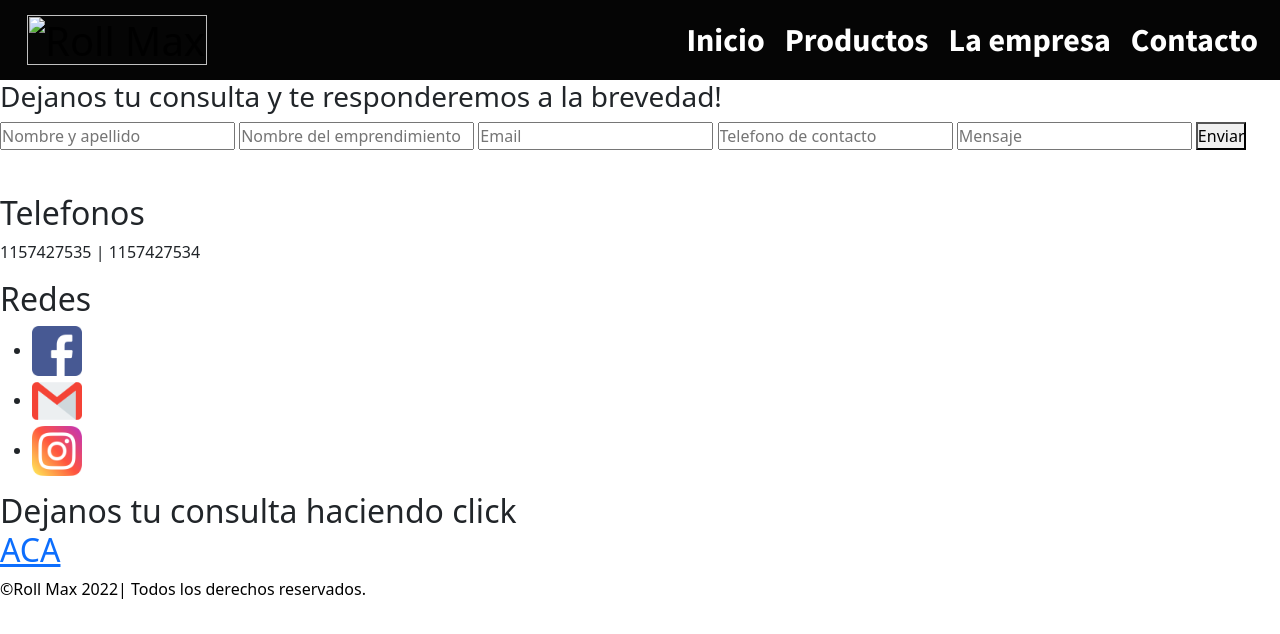
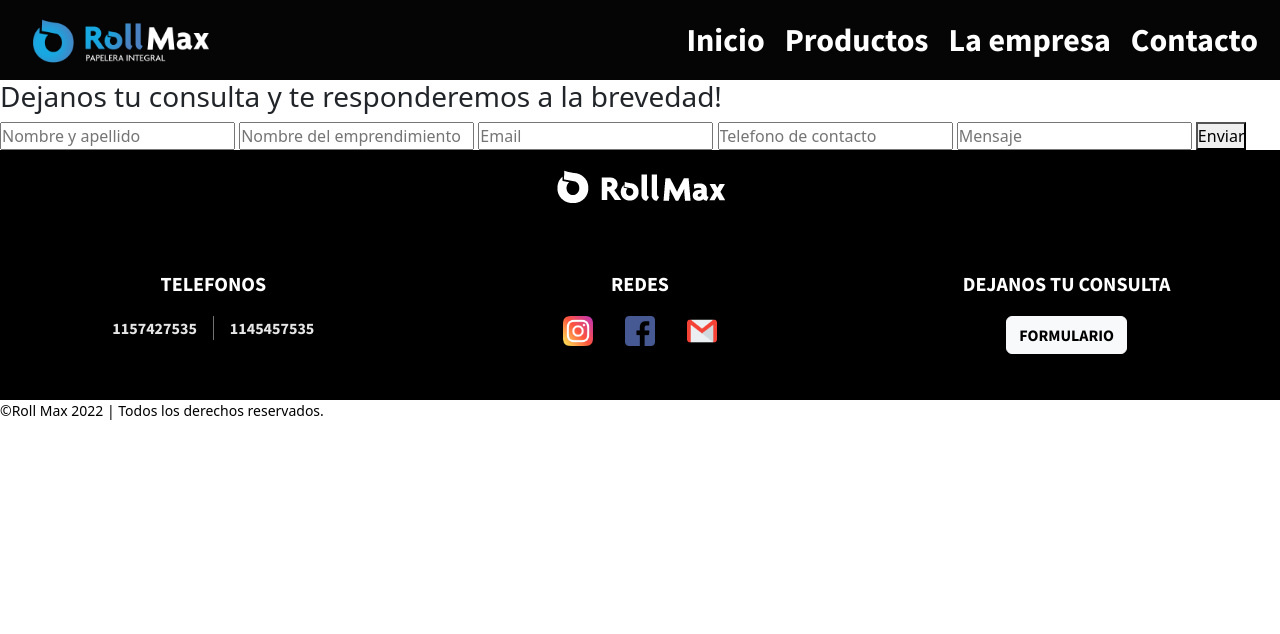
Before and after one commit to MauroLeon1/Roll-Max.-Paper-Bin., a plain HTML site: page nav/contacto.html in a window 1280 px wide. Drawn offline with nearby package versions, Linux system fonts and the light colour scheme.

Commit message:
agregue bs a TODO

```diff
--- a/nav/contacto.html
+++ b/nav/contacto.html
@@ -18,7 +18,7 @@
         <nav class="navbar navbar-expand-lg nav__">
             <div class="container-fluid">
                 <a class="navbar-brand" href="./index.html">
-                    <h1 class="nav__h1"><img class="h1__img" src="./imagenes/logo_rollmax.png" alt="Roll Max"></h1>
+                    <h1 class="nav__h1"><img class="h1__img" src="../imagenes/logo_rollmax.png" alt="Roll Max"></h1>
                 </a>
                 <button class="navbar-toggler" type="button" data-bs-toggle="collapse" data-bs-target="#navbarNav"
                     aria-controls="navbarNav" aria-expanded="false" aria-label="Toggle navigation">
@@ -54,25 +54,37 @@
             <button type="submit">Enviar</button>
         </form>
     </main>
-    <footer class="footer">
-        <div class="footer__div__img"><img class="footer__logo" src="../imagenes/logo.png" alt=""></div>
-        <div class="footer__telefonos">
-            <h2 class="footer__h2">Telefonos</h2>
-            <p>1157427535 | 1157427534</p>
+    <footer class="container-fluid">
+        <div class="row footer__row">
+            <div class="col-12 p-3">
+                <div class="foteer__div__img"><img src="../imagenes/logo.png" alt=""></div>
+            </div>
+            <div class="col-4 p-4">
+                <h5 class="footer__h5">TELEFONOS</h5>
+                <div class="div__telefonos">
+                    <li class="telefonos__div__li"><a class="footer__telefonos__a" href="">1157427535</a></li>
+                    <li class="telefonos__div--li"><a class="footer__telefonos__a" href="">1145457535</a></li>
+                </div>
+            </div>
+            <div class="col-4 p-4">
+                <h5 class="footer__h5">REDES</h5>
+                <div class="div__redes">
+                    <li class="redes__li"><a class="footer__redes__a" href=""><img class="footer__redes__img"
+                                src="../imagenes/instagram.png" alt=""></a></li>
+                    <li class="redes__li"><a class="footer__redes__a" href=""><img class="footer__redes__img"
+                                src="../imagenes/facebook.png" alt=""></a></li>
+                    <li class="redes__li"><a class="footer__redes__a" href=""><img class="footer__redes__img"
+                                src="../imagenes/gmail.png" alt=""></a></li>
+                </div>
+            </div>
+            <div class="col-4 p-4">
+                <h5 class="footer__h5">DEJANOS TU CONSULTA</h5>
+                <div class="footer__div__formulario">
+                    <button type="button" class="btn btn-light footer__formulario">FORMULARIO</button>
+                </div>
+            </div>
         </div>
-        <div class="footer__redes">
-            <h2 class="footer__h2">Redes</h2>
-            <ul class="footer__ul">
-                <li class="footer__li"><a href=""><img class="footer__logos" src="../imagenes/facebook.png" alt=""></a>
-                </li>
-                <li class="footer__li"><a href=""><img class="footer__logos" src="../imagenes/gmail.png" alt=""></a></li>
-                <li class="footer__li"><a href=""><img class="footer__logos" src="../imagenes/instagram.png" alt=""></a>
-                </li>
-            </ul>
-        </div>
-        <div class="footer__consulta">
-            <h2 class="footer__h2">Dejanos tu consulta haciendo click <br><a href="">ACA</a></h2>
-        </div>
-        <p class="footer__copy">&copy;Roll Max 2022| Todos los derechos reservados.</p>
     </footer>
+    <p class="footer__copy small">&copy;Roll Max 2022 | Todos los derechos reservados.</p>
+    <script src="./js/bootstrap.js"></script>
 </body>
```
Also changed, not shown: nav/dudas.html (+32 -20 lines), nav/la-empresa.html (+32 -20 lines), nav/productos.html (+31 -20 lines).
